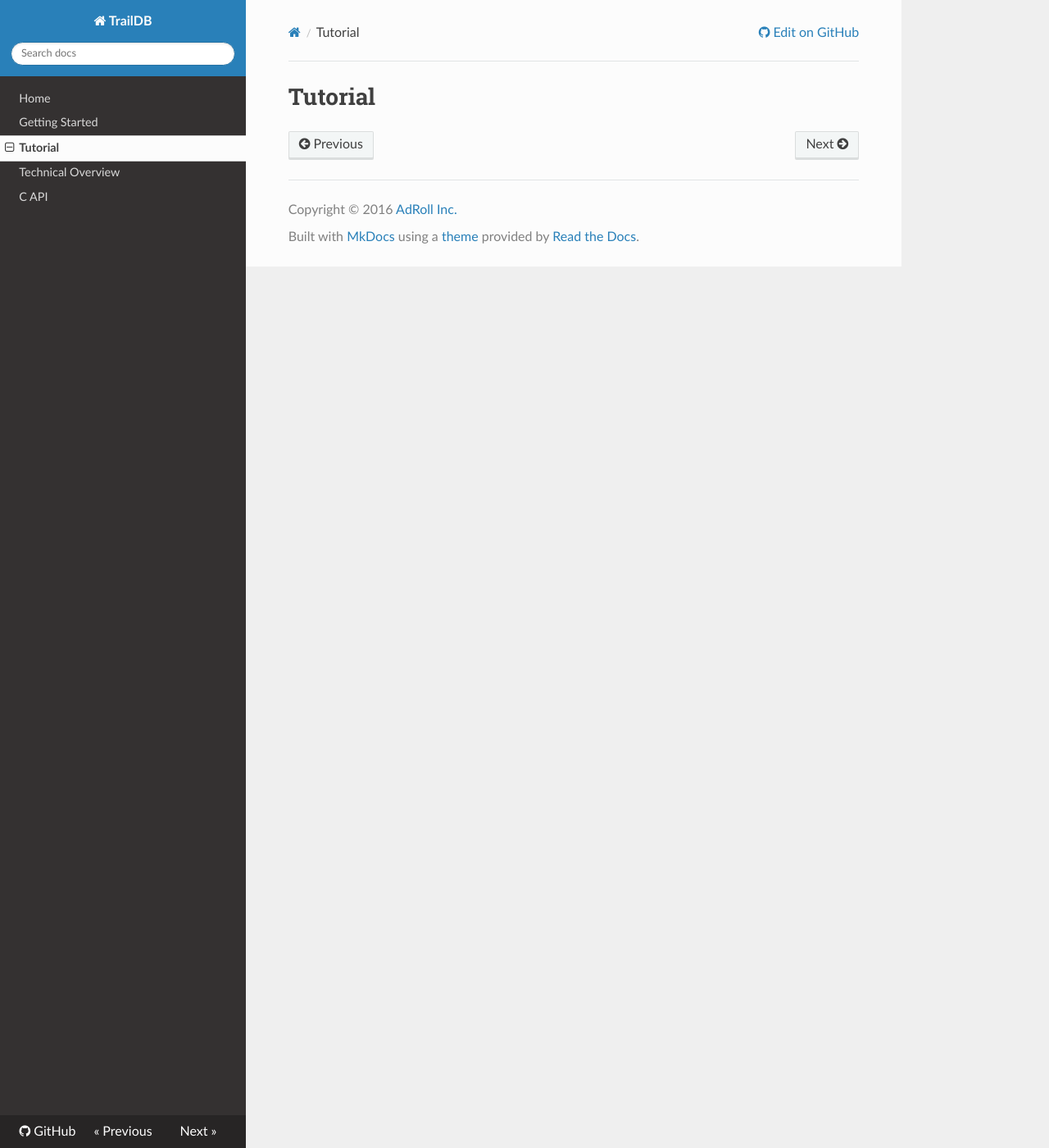
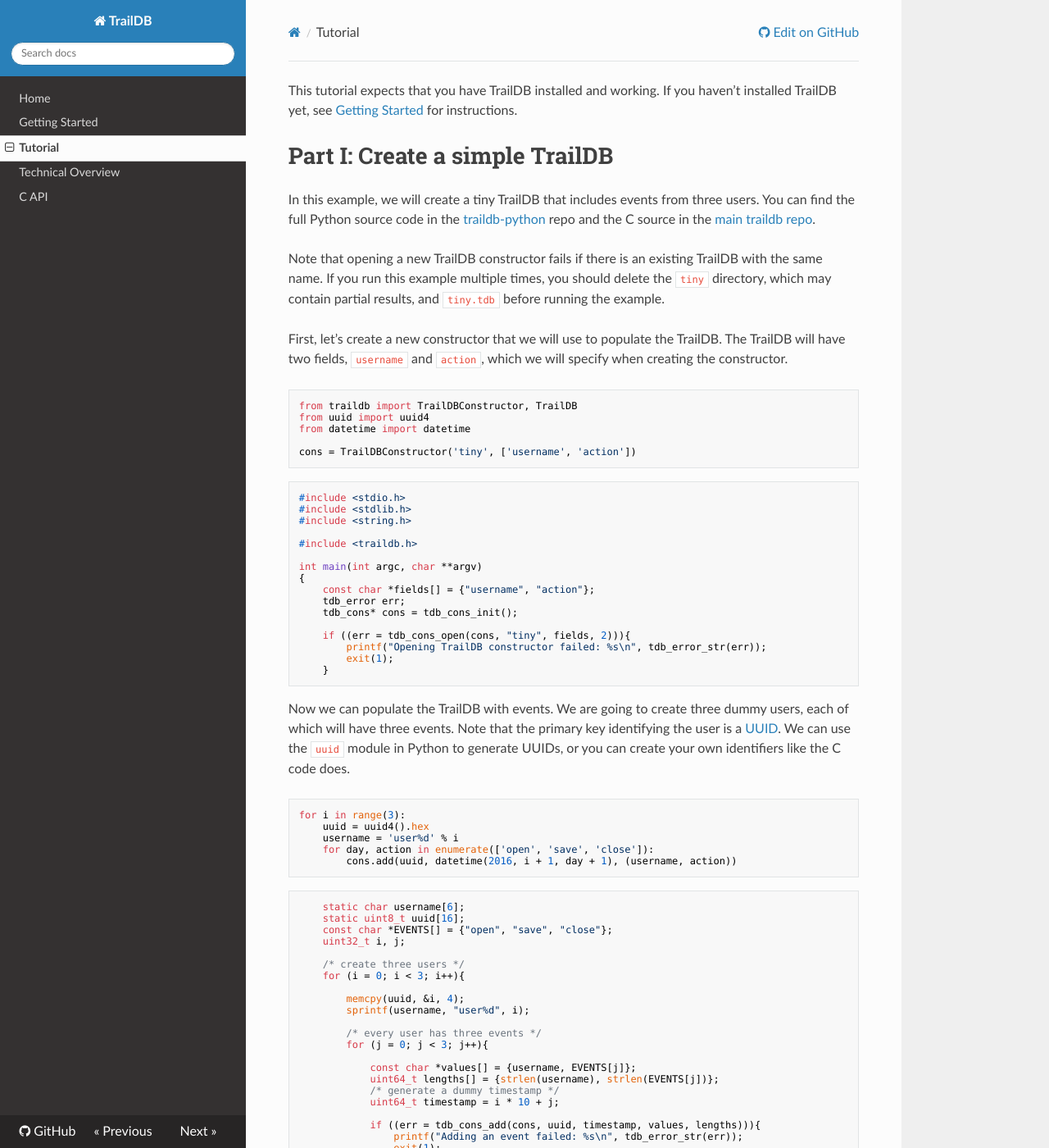
Before and after one commit to traildb/traildb, an MkDocs documentation site: the page built from doc/docs/tutorial.md, in a window 1280 px wide and 1400 px high. Shown: the whole window at 82% size. Built offline with MkDocs 1.6.1, drawn with Linux system fonts in a browser that asks for light colours; nearby versions of some CDN libraries; old or Windows-style settings are respelled for this version of MkDocs; some of the changed text lies outside the part shown.

Commit message:
add first part of the tutorial

````diff
--- a/doc/docs/tutorial.md
+++ b/doc/docs/tutorial.md
@@ -1 +1,161 @@
-# Tutorial
+
+This tutorial expects that you have TrailDB installed and working. If you haven't
+installed TrailDB yet, see [Getting Started](getting_started) for instructions.
+
+# Part I: Create a simple TrailDB
+
+In this example, we will create a tiny TrailDB that includes events
+from three users. You can find the full Python source code in the
+[traildb-python](https://github.com/SemanticSugar/traildb-python/tree/ma
+ster/examples/tutorial_simple_traildb.py)
+repo and the C source in the [main traildb
+repo](https://github.com/SemanticSugar/traildb/tree/master/examples/tuto
+rial_simple_traildb.c).
+
+Note that opening a new TrailDB constructor fails if there is an
+existing TrailDB with the same name. If you run this example multiple
+times, you should delete the `tiny` directory, which may contain partial
+results, and `tiny.tdb` before running the example.
+
+First, let's create a new constructor that we will use to populate the TrailDB.
+The TrailDB will have two fields, `username` and `action`, which we will specify
+when creating the constructor.
+
+<div markdown data-multilang title="Create a new TrailDB constructor">
+```Python
+from traildb import TrailDBConstructor, TrailDB
+from uuid import uuid4
+from datetime import datetime
+
+cons = TrailDBConstructor('tiny', ['username', 'action'])
+```
+```C
+#include <stdio.h>
+#include <stdlib.h>
+#include <string.h>
+
+#include <traildb.h>
+
+int main(int argc, char **argv)
+{
+    const char *fields[] = {"username", "action"};
+    tdb_error err;
+    tdb_cons* cons = tdb_cons_init();
+
+    if ((err = tdb_cons_open(cons, "tiny", fields, 2))){
+        printf("Opening TrailDB constructor failed: %s\n", tdb_error_str(err));
+        exit(1);
+    }
+```
+</div>
+
+Now we can populate the TrailDB with events. We are going
+to create three dummy users, each of which will have three
+events. Note that the primary key identifying the user is a
+[UUID](http://en.wikipedia.org/wiki/UUID). We can use the `uuid` module
+in Python to generate UUIDs, or you can create your own identifiers like
+the C code does.
+
+<div markdown data-multilang title="Add events in the TrailDB">
+```Python
+for i in range(3):
+    uuid = uuid4().hex
+    username = 'user%d' % i
+    for day, action in enumerate(['open', 'save', 'close']):
+        cons.add(uuid, datetime(2016, i + 1, day + 1), (username, action))
+```
+```C
+    static char username[6];
+    static uint8_t uuid[16];
+    const char *EVENTS[] = {"open", "save", "close"};
+    uint32_t i, j;
+
+    /* create three users */
+    for (i = 0; i < 3; i++){
+
+        memcpy(uuid, &i, 4);
+        sprintf(username, "user%d", i);
+
+        /* every user has three events */
+        for (j = 0; j < 3; j++){
+
+            const char *values[] = {username, EVENTS[j]};
+            uint64_t lengths[] = {strlen(username), strlen(EVENTS[j])};
+            /* generate a dummy timestamp */
+            uint64_t timestamp = i * 10 + j;
+
+            if ((err = tdb_cons_add(cons, uuid, timestamp, values, lengths))){
+                printf("Adding an event failed: %s\n", tdb_error_str(err));
+                exit(1);
+            }
+        }
+    }
+```
+</div>
+
+Once you are done adding events in the TrailDB, you have to finalize it.
+Finalization takes of compacting the events and creating a valid TrailDB file.
+
+<div markdown data-multilang title="Finalize the TrailDB">
+```Python
+cons.finalize()
+```
+```C
+    if ((err = tdb_cons_finalize(cons))){
+        printf("Closing TrailDB constructor failed: %s\n", tdb_error_str(err));
+        exit(1);
+    }
+```
+</div>
+
+You can check the contents of the new TrailDB using the `tdb` tool by
+running `tdb dump -i tiny`. We can easily print out its contents using
+the API too:
+
+<div markdown data-multilang title="Print out contents of the new TrailDB">
+```Python
+for uuid, trail in TrailDB('tiny').trails():
+    print uuid, list(trail)
+```
+```C
+    tdb* db = tdb_init();
+    if ((err = tdb_open(db, "tiny"))){
+        printf("Opening TrailDB failed: %s\n", tdb_error_str(err));
+        exit(1);
+    }
+
+    tdb_cursor *cursor = tdb_cursor_new(db);
+
+    /* loop over all trails */
+    for (i = 0; i < tdb_num_trails(db); i++){
+
+        const tdb_event *event;
+        uint8_t hexuuid[32];
+
+        tdb_uuid_hex(tdb_get_uuid(db, i), hexuuid);
+        printf("%.32s ", hexuuid);
+
+        tdb_get_trail(cursor, i);
+
+        /* loop over all events of this trail */
+        while ((event = tdb_cursor_next(cursor))){
+            printf("[ timestamp=%llu", event->timestamp);
+            for (j = 0; j < event->num_items; j++){
+                uint64_t len;
+                const char *val = tdb_get_item_value(db, event->items[j], &len);
+                printf(" %s=%.*s", fields[j], len, val);
+            }
+            printf(" ] ");
+        }
+
+        printf("\n");
+    }
+```
+</div>
+
+That's it! You can easily extend this example for creating TrailDBs based on event
+sources of your own.
+
+# Part II: Analyze a large TrailDB
+
+Exercise: Can you detect bots?
````
